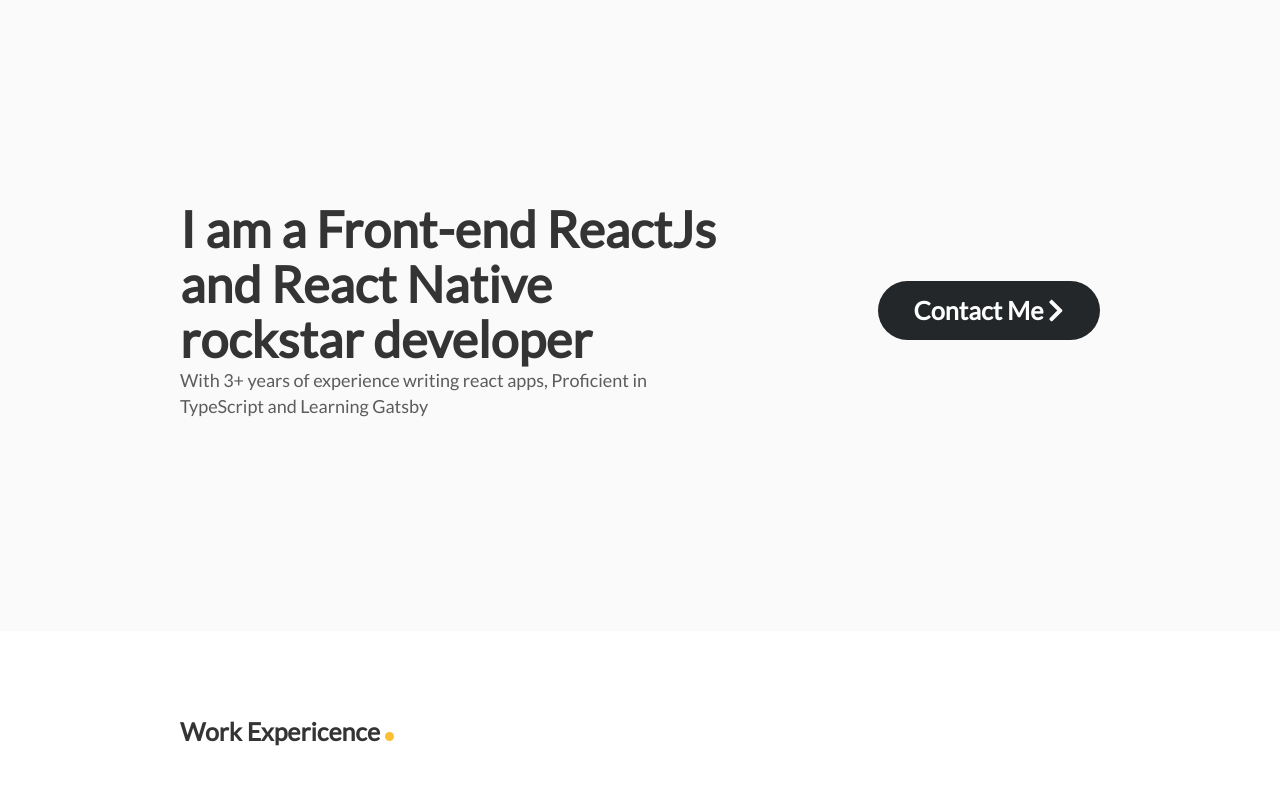
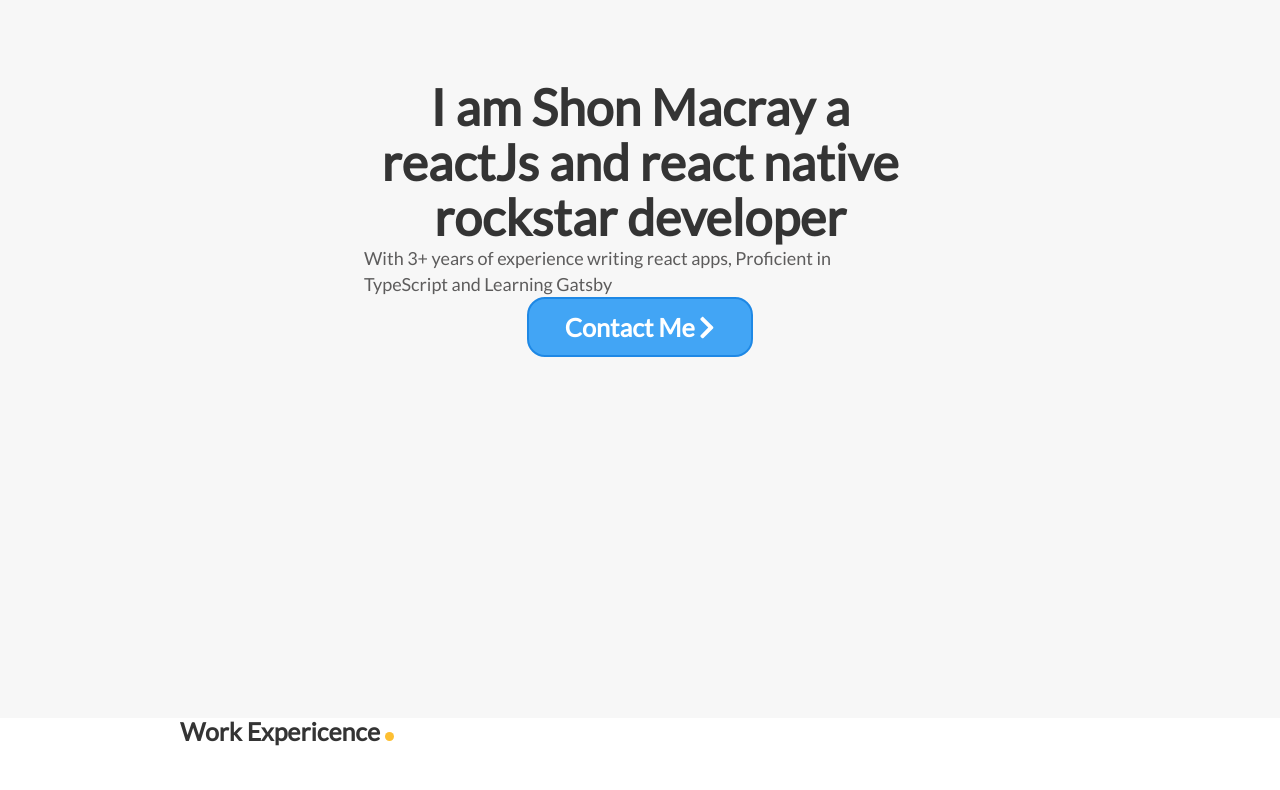
Before and after one commit to shonmacray/my-site, a Gatsby site: page / in a window 1280 px wide. Shown: the part 82-872 px from the top of the page. Built offline with nearby package versions, Linux system fonts and the light colour scheme; Gatsby itself is replaced by a stand-in of ours.

Commit message:
redesign hero

```diff
--- a/src/components/header.js
+++ b/src/components/header.js
@@ -6,10 +6,9 @@ const Header = ({ siteTitle }) => (
   <div className="header" id="header">
     <div className="colors" />
     <div className="p10">
-      <h2 style={{ fontFamily: `lato` }}>{siteTitle}</h2>
+      {/* Logo */}
       <div className="p11">
         <h4
-          style={{ fontFamily: `lato` }}
           className="m1 point"
           onClick={() => scrollTo("#project")}
         >
@@ -17,7 +16,6 @@ const Header = ({ siteTitle }) => (
         </h4>
         <h3
           onClick={() => window.open("https://github.com/shonmacray", "_blank")}
-          style={{ fontFamily: `lato` }}
           className="point"
         >
           Github
--- a/src/components/hero.js
+++ b/src/components/hero.js
@@ -8,10 +8,10 @@ export default function Hero() {
     <div className="hero">
       <div className="p70">
         <div className="q4">
-          <h1 className="about" style={{ fontFamily: `lato` }}>
-            I am a Front-end ReactJs and React Native rockstar developer
+          <h1 className="about">
+            I am  Shon Macray a reactJs and react native rockstar developer
           </h1>
-          <p className="c1" style={{ fontFamily: `lato` }}>
+          <p className="c1">
             With 3+ years of experience writing react apps, Proficient in
             TypeScript and Learning Gatsby
           </p>
--- a/src/styles/global.css
+++ b/src/styles/global.css
@@ -14,6 +14,7 @@ span {
 .header {
   height: 9vh;
   background-color: #fafafa;
+  border-bottom: 0.5px solid #2327291e;
 }
 .m1 {
   margin-right: 2rem;
@@ -52,13 +53,14 @@ span {
   height: 91vh;
 }
 .hero .p70 {
-  height: 88%;
+  height: 100%;
   padding: 0rem 10rem;
   display: flex;
-  flex-direction: row;
-  justify-content: space-between;
+  flex-direction: column;
   align-items: center;
-  background-color: #fafafa;
+  color: #232729;
+  background-color: #f7f7f7;
+  padding-top: 5rem;
 }
 .q4 {
   width: 60%;
@@ -100,15 +102,16 @@ span {
 .button {
   height: 3.3rem;
   padding: 0 2rem;
-  border-radius: 50px;
+  border-radius: 1rem;
   color: #fff;
   border: none;
   font-weight: bold;
   font-size: 1.4rem;
   font-family: "lato";
+  border: 2px solid #1E88E5;
 }
 .default {
-  background-color: #232729;
+  background-color: #42A5F5;
 }
 .blue {
   background-color: #3bc8eb;
@@ -136,9 +139,9 @@ span {
   margin-left: 4rem;
 }
 .about {
-  font-weight: bold;
+  font-weight: bolder;
   font-size: 50px;
-  font-family: "lato";
+  text-align: center;
 }
 .light {
   display: inline-block;
```
